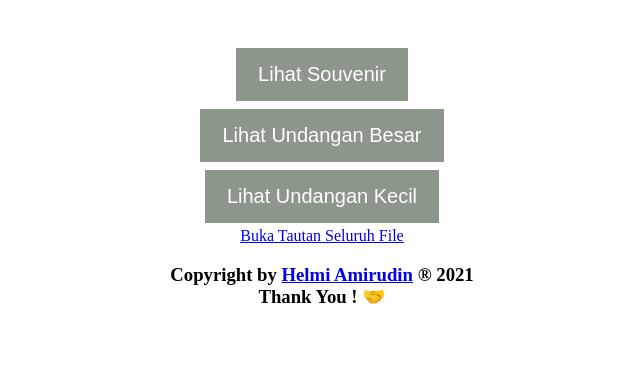
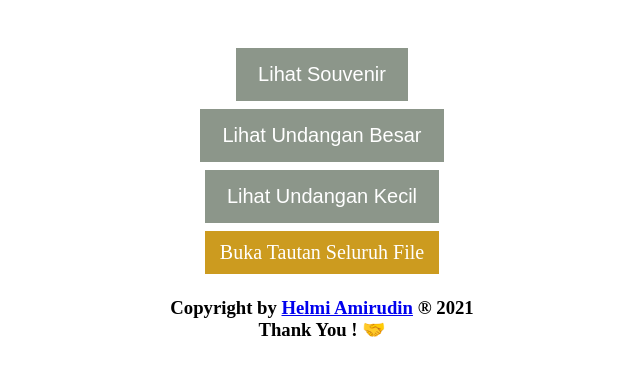
Before and after one commit to helmiau/design, a plain HTML site: page index.html in a window 1280 px wide. Shown: the whole page, without its empty margins (318-958 px from the left). Drawn offline with Linux system fonts and the light colour scheme.

Commit message:
Update index.html

```diff
--- a/index.html
+++ b/index.html
@@ -14,7 +14,7 @@
         margin: 4px 2px;
         cursor: pointer;
 }
-.btns {
+.btn {
         background-color: #cc9b1f;
         border: none;
         color: white;
@@ -41,18 +41,21 @@
 <div id="sovenir" style="display:none">
 	<a href="https://github.com/helmiau/testweb/releases/download/latest/Souvenir1.pdf" class="btn">Unduh PDF</a>
 	<a href="https://github.com/helmiau/testweb/releases/download/latest/Souvenir1.png" class="btn">Unduh PNG</a>
+<br>
 	<img src="Souvenir1.png" alt="Loading...">
 </div>
 <br>
 <button onclick="klikbesar()" class="button">Lihat Undangan Besar</button>
 <div id="besar" style="display:none">
 	<a href="https://github.com/helmiau/testweb/releases/download/latest/Undangan-Besar-A4-AllPages.pdf" class="btn">Unduh PDF</a>
+<br>
 	<img src="Undangan-Besar.png" alt="Loading...">
 </div>
 <br>
 <button onclick="klikkecil()" class="button">Lihat Undangan Kecil</button>
 <div id="kecil" style="display:none">
 	<a href="https://github.com/helmiau/testweb/releases/download/latest/Undangan-Besar-A4-AllPages.pdf" class="btn">Unduh PDF</a>
+<br>
 	<img src="Undangan-Kecil.png" alt="Loading...">
 </div>
 <br>
```
